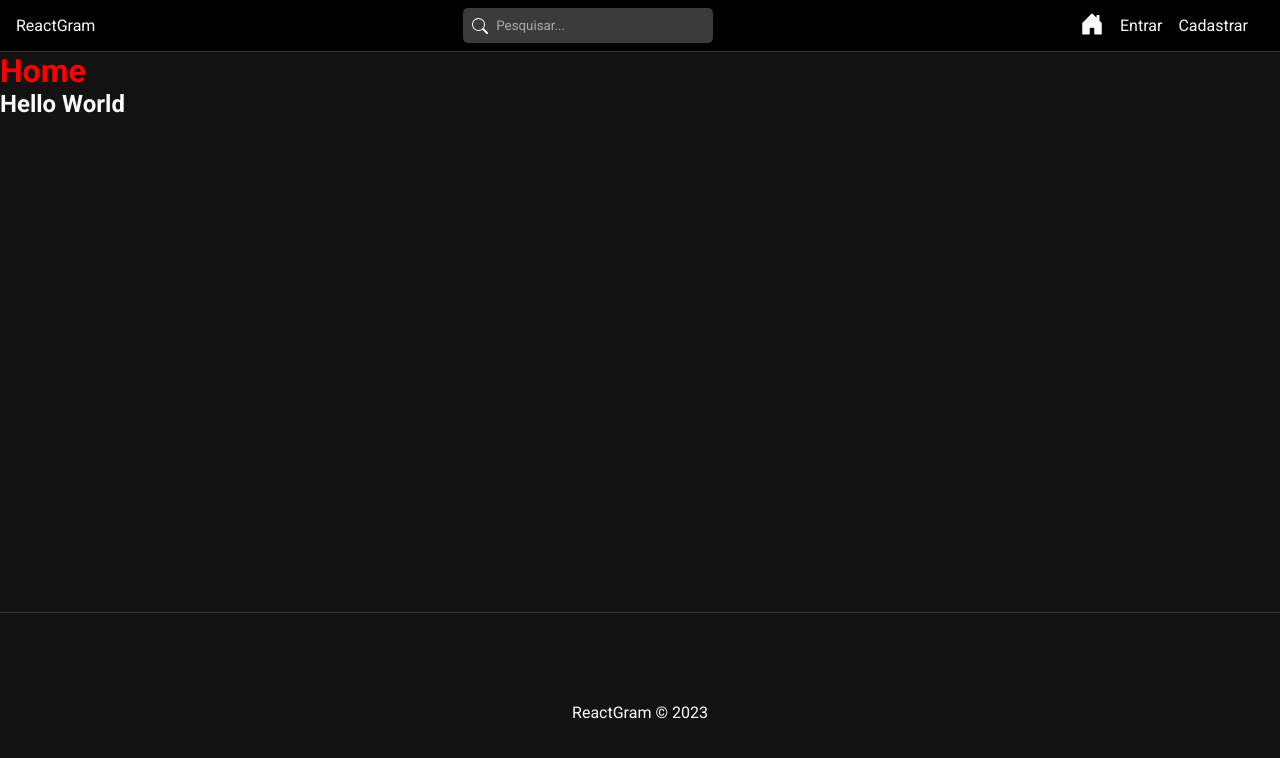
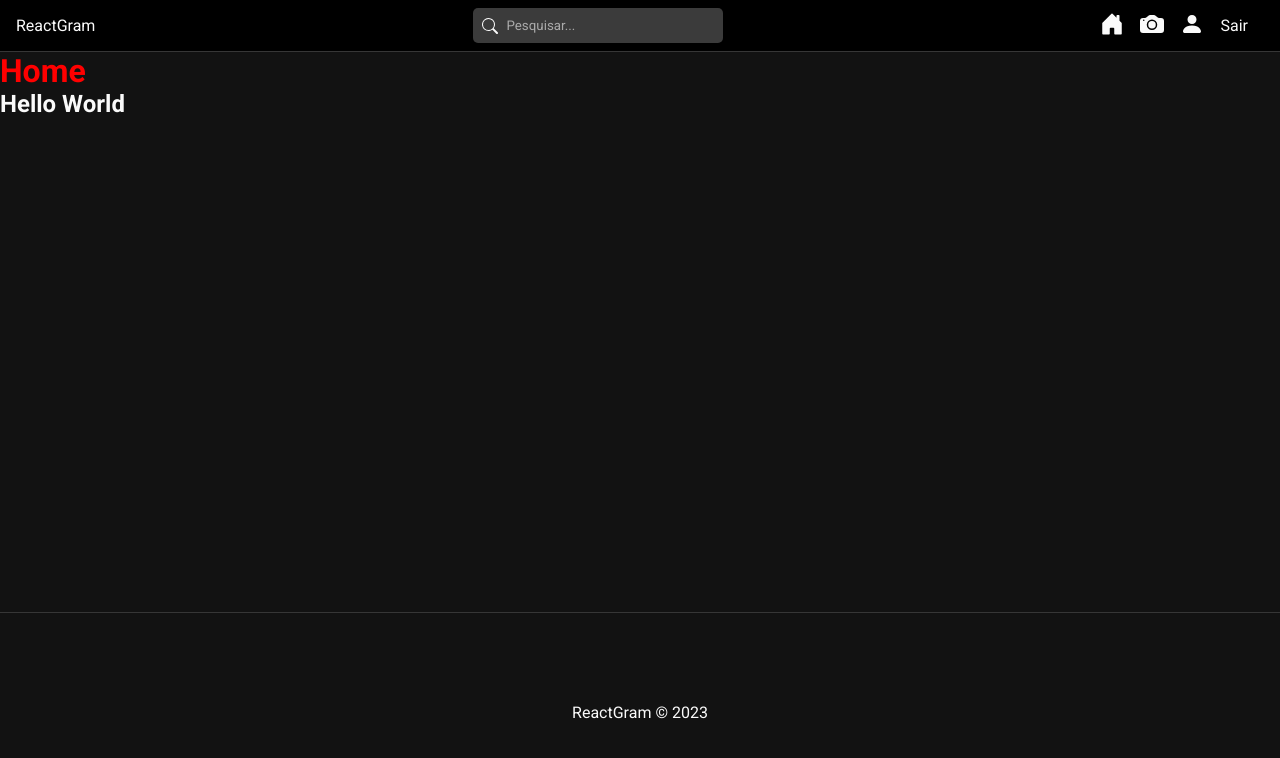
Before and after one commit to MACHADOKING/Instagram-Fullstack-JS, a React (Vite) app in the folder frontend/: page / in a window 1280 px wide. Shown: the top 758 px of the page. Built offline with nearby package versions, Linux system fonts and the light colour scheme; sample sign-in values are in the browser's storage.

Commit message:
Feat: navbar for authenticated users

```diff
--- a/frontend/src/components/Navbar/Navbar.jsx
+++ b/frontend/src/components/Navbar/Navbar.jsx
@@ -10,7 +10,16 @@
   BsFillCameraFill,
 } from "react-icons/bs";
 
+// Hooks
+import { useState } from "react";
+import { useAuth } from "../../hooks/useAuth";
+import { useDispatch, useSelector } from "react-redux";
+import { useNavigate } from "react-router-dom";
+
 const Navbar = () => {
+  const { auth } = useAuth();
+  const { user } = useSelector((state) => state.auth);
+
   return (
     <nav id="nav">
       <Link to="/">
@@ -21,11 +30,31 @@
         <input type="text" placeholder="Pesquisar..." />
       </form>
       <ul id="nav-links">
+        {auth ? (
+          <>
             <li>
               <NavLink to="/">
                 <BsHouseDoorFill />
               </NavLink>
             </li>
+            {user && (
+              <li>
+                <NavLink to={`/users/${user._id}`}>
+                  <BsFillCameraFill />
+                </NavLink>
+              </li>
+            )}
+            <li>
+              <NavLink to="/profile">
+                <BsFillPersonFill />
+              </NavLink>
+            </li>
+            <li>
+              <span>Sair</span>
+            </li>
+          </>
+        ) : (
+          <>
             <li>
               <NavLink to="/login">
                 <span>Entrar</span>
@@ -36,6 +65,8 @@
                 <span>Cadastrar</span>
               </NavLink>
             </li>
+          </>
+        )}
       </ul>
     </nav>
   );
```
Lines whose indentation alone changed are shown as unchanged.
